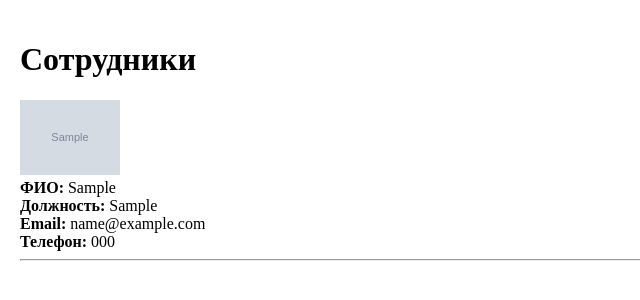
After one commit to yakexerr/ORPUD, a Django app: page /employees/ in a window 1280 px wide. The commit adds this page. Shown: the top 300 px of the page, without its empty margins (0-640 px from the left). Run offline with Django 5.2, Linux system fonts and the light colour scheme; tables that the repository leaves empty hold one stand-in row (values such as "Sample post"); grey boxes marked "Sample" are stand-in pictures.

Commit message:
Незначительные изменения для тестов

```diff
--- a/web/models.py
+++ b/web/models.py
@@ -7,7 +7,7 @@ User = get_user_model()
 
 class ManagerAccount(models.Model):
     fio = models.CharField(max_length=256, verbose_name="ФИО", null=False, blank=False)
-    image = models.ImageField(upload_to='img/account_avatars/', null=True, blank=True, verbose_name="Фото")
+    image = models.ImageField(upload_to='img/account_avatars/', null=True, blank=True, verbose_name="Фото", default='img/account_avatars/default_avatar.jpg')
     position = models.CharField(max_length=256, verbose_name="Должность")
     email = models.EmailField(max_length=256, verbose_name="Email")
 
@@ -17,7 +17,7 @@ class ManagerAccount(models.Model):
 
 class EmployeeAccount(models.Model):
     fio = models.CharField(max_length=256, verbose_name="ФИО", null=False, blank=False)
-    image = models.ImageField(upload_to='img/account_avatars/', null=True, blank=True, verbose_name="Фото")
+    image = models.ImageField(upload_to='img/account_avatars/', null=True, blank=True, verbose_name="Фото", default='img/account_avatars/default_avatar.jpg')
     position = models.CharField(max_length=256, verbose_name="Должность")
     email = models.EmailField(max_length=256, verbose_name="Email")
     phone = models.CharField(max_length=256, verbose_name="Телефон")
--- a/web/templates/web/base.html
+++ b/web/templates/web/base.html
@@ -26,7 +26,7 @@
         <a href="/project/">Проект</a>
     </li>
     <li class="{% if request.path == '/profile/' %}active{% endif %}">
-        {% if request.path == '/profile/' %}<span class="dash">—</span>{% endif %}
+        {% if request.path == '/profile/ ' %}<span class="dash">—</span>{% endif %}
         <a href="/profile/">Профиль</a>
     </li>
     <li class="{% if request.path == '/employees_dashboard/' %}active{% endif %}">
--- /dev/null
+++ b/web/templates/web/employees.html
@@ -0,0 +1,18 @@
+{% extends 'web/base.html' %}
+{% block content %}
+<h1>Сотрудники</h1>
+<div>
+    {% for emp in employees %}
+        {% if emp.image %}
+            <img src="{{emp.image.url}}" width="100">
+        {% endif %}
+        <div>
+            <b>ФИО: </b> {{emp.fio}}<br>
+            <b>Должность: </b> {{emp.position}}<br>
+            <b>Email: </b>{{emp.email}}<br>
+            <b>Телефон: </b>{{emp.phone}}<br>
+        </div>
+        <hr>
+    {% endfor %}
+</div>
+{% endblock %}
--- a/web/templates/web/main.html
+++ b/web/templates/web/main.html
@@ -7,7 +7,8 @@
     <a href="{% url 'add_task' %}">Добавить задачу</a> <br>
     <a href="{% url 'tags' %}">Добавить теги</a> <br>
     <a href="{% url 'add_employee' %}">Добавить сотрудника</a> <br>
-    <a href="{% url 'tasks' %}">Для теста задач</a>
+    <a href="{% url 'tasks' %}">Для теста задач</a><br>
+   <a href="{% url 'employees' %}">Сотрудники</a>
 
 <div class="dashboard">
 
--- a/web/templates/web/profile.html
+++ b/web/templates/web/profile.html
@@ -3,13 +3,13 @@
 <h1>Профиль</h1>
 <div>
     {% if employee.image %}
-            <img src="{{emp.image.url}}" width="100">
+            <img src="{{employee.image.url}}" width="200">
     {% endif %}
         <div>
             <b>ФИО: </b> {{employee.fio}}<br>
             <b>Должность: </b> {{employee.position}}<br>
             <b>Email: </b>{{employee.email}}<br>
             <b>Телефон: </b>{{employee.phone}}<br>
-        </div>
+        </div>git
 </div>
 {% endblock %}
--- a/web/urls.py
+++ b/web/urls.py
@@ -2,7 +2,8 @@ from django.urls import path
 
 from tasktracker import settings
 from web.views import main_view, registration_view, auth_view, logout_view, profile_view, project_view, projects_dashboard_view, employees_dashboard_view, calendar_view, \
-    feedback_view, edit_task_view, add_employee_view, task_tags_view, delete_task_tag_view, task_view, delete_task_view, complete_task_view, completed_task_view
+    feedback_view, edit_task_view, add_employee_view, task_tags_view, delete_task_tag_view, task_view, delete_task_view, complete_task_view, completed_task_view, \
+    employees_view
 
 
 urlpatterns = [
@@ -25,6 +26,7 @@ urlpatterns = [
     path("tags/<int:id>/delete/", delete_task_tag_view, name="delete_tag"),
     path("tasks/", task_view, name="tasks"), #для теста
     path("tasks/completed/", completed_task_view, name="completed_tasks"),#для теста
+    path("employees/", employees_view, name="employees"),
     # TODO: Переделать формочки под models.py
     # path("time_slots/add/", time_slot_edit_view, name="time_slots_add"),
     # path("time_slots/<int:id>/", time_slot_edit_view, name="time_slots_edit"),
--- a/web/views.py
+++ b/web/views.py
@@ -178,6 +178,10 @@ def delete_task_tag_view(request, id):
     tag.delete()
     return redirect('tags')
 
+def employees_view(request):
+    employees = EmployeeAccount.objects.all()
+    return render(request, 'web/employees.html', {"employees": employees})
+
 # TODO: Переделать формочки под models.py
 # # @login_required # зачита от неавторизованности
 # def time_slot_add_view(request):
```
Also changed, not shown: web/forms.py (+6 -1 lines), media/img/account_avatars/default_avatar.jpg (added).
